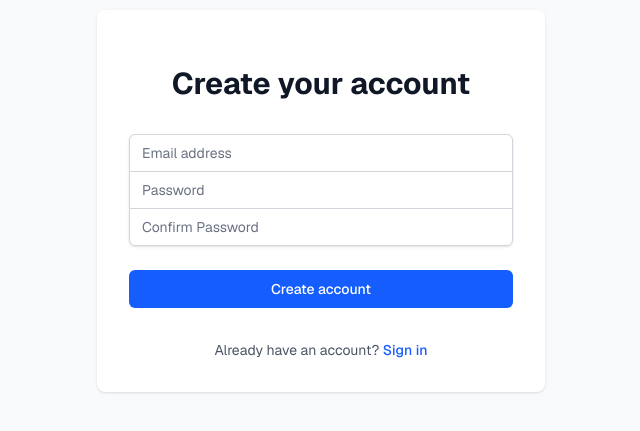
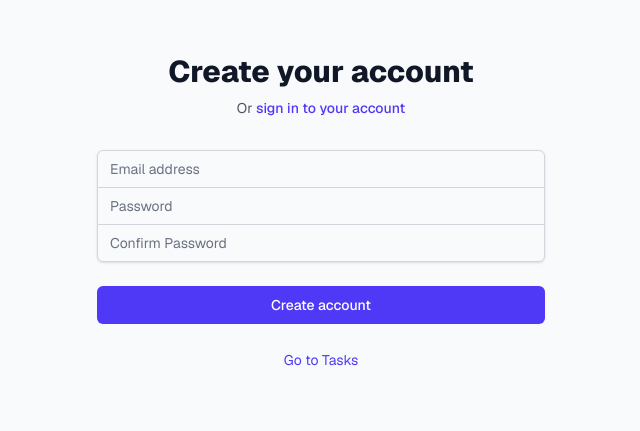
Before and after one commit to Harshpandey2165/enpoint, a Next.js app in the folder frontend/: page /register in a window 1280 px wide. Shown: the part 199-630 px from the top of the page, without its empty margins (319-959 px from the left). Built offline with nearby package versions, Linux system fonts and the light colour scheme.

Commit message:
Add Go to Tasks button on login and register pages

```diff
--- a/frontend/src/app/login/page.tsx
+++ b/frontend/src/app/login/page.tsx
@@ -42,30 +42,51 @@ export default function LoginPage() {
   };
 
   return (
-    <div className="min-h-screen flex items-center justify-center bg-gray-50">
-      <div className="w-full max-w-md space-y-8 p-8 bg-white rounded-lg shadow">
+    <div className="min-h-screen flex items-center justify-center bg-gray-50 py-12 px-4 sm:px-6 lg:px-8">
+      <div className="max-w-md w-full space-y-8">
         <div>
-          <h2 className="mt-6 text-center text-3xl font-bold text-gray-900">
+          <h2 className="mt-6 text-center text-3xl font-extrabold text-gray-900">
             Sign in to your account
           </h2>
+          <p className="mt-2 text-center text-sm text-gray-600">
+            Or{' '}
+            <button
+              onClick={() => router.push('/register')}
+              className="font-medium text-indigo-600 hover:text-indigo-500"
+            >
+              register for a new account
+            </button>
+          </p>
         </div>
         <form className="mt-8 space-y-6" onSubmit={handleSubmit}>
           <div className="rounded-md shadow-sm -space-y-px">
             <div>
+              <label htmlFor="email-address" className="sr-only">
+                Email address
+              </label>
               <input
+                id="email-address"
+                name="email"
                 type="email"
+                autoComplete="email"
                 required
-                className="appearance-none rounded-none relative block w-full px-3 py-2 border border-gray-300 placeholder-gray-500 text-gray-900 rounded-t-md focus:outline-none focus:ring-blue-500 focus:border-blue-500 focus:z-10 sm:text-sm"
+                className="appearance-none rounded-none relative block w-full px-3 py-2 border border-gray-300 placeholder-gray-500 text-gray-900 rounded-t-md focus:outline-none focus:ring-indigo-500 focus:border-indigo-500 focus:z-10 sm:text-sm"
                 placeholder="Email address"
                 value={email}
                 onChange={(e) => setEmail(e.target.value)}
               />
             </div>
             <div>
+              <label htmlFor="password" className="sr-only">
+                Password
+              </label>
               <input
+                id="password"
+                name="password"
                 type="password"
+                autoComplete="current-password"
                 required
-                className="appearance-none rounded-none relative block w-full px-3 py-2 border border-gray-300 placeholder-gray-500 text-gray-900 rounded-b-md focus:outline-none focus:ring-blue-500 focus:border-blue-500 focus:z-10 sm:text-sm"
+                className="appearance-none rounded-none relative block w-full px-3 py-2 border border-gray-300 placeholder-gray-500 text-gray-900 rounded-b-md focus:outline-none focus:ring-indigo-500 focus:border-indigo-500 focus:z-10 sm:text-sm"
                 placeholder="Password"
                 value={password}
                 onChange={(e) => setPassword(e.target.value)}
@@ -74,30 +95,29 @@ export default function LoginPage() {
           </div>
 
           {error && (
-            <div className="text-red-500 text-sm text-center">{error}</div>
+            <div className="text-red-500 text-sm text-center">
+              {error}
+            </div>
           )}
 
           <div>
             <Button
               type="submit"
+              disabled={isLoading}
               className="group relative w-full flex justify-center py-2 px-4 border border-transparent text-sm font-medium rounded-md text-white bg-blue-600 hover:bg-blue-700 focus:outline-none focus:ring-2 focus:ring-offset-2 focus:ring-blue-500"
-              disabled={isLoading}
             >
               {isLoading ? 'Signing in...' : 'Sign in'}
             </Button>
           </div>
+          <div className="text-center">
+            <button
+              onClick={() => router.push('/tasks')}
+              className="text-blue-600 hover:text-blue-500 text-sm"
+            >
+              Go to Tasks
+            </button>
+          </div>
         </form>
-        <div className="text-center">
-          <p className="text-sm text-gray-600">
-            Don&apos;t have an account?{' '}
-            <a
-              href="/register"
-              className="font-medium text-blue-600 hover:text-blue-500"
-            >
-              Create one
-            </a>
-          </p>
-        </div>
       </div>
     </div>
   );
--- a/frontend/src/app/register/page.tsx
+++ b/frontend/src/app/register/page.tsx
@@ -49,40 +49,66 @@ export default function RegisterPage() {
   };
 
   return (
-    <div className="min-h-screen flex items-center justify-center bg-gray-50">
-      <div className="w-full max-w-md space-y-8 p-8 bg-white rounded-lg shadow">
+    <div className="min-h-screen flex items-center justify-center bg-gray-50 py-12 px-4 sm:px-6 lg:px-8">
+      <div className="max-w-md w-full space-y-8">
         <div>
-          <h2 className="mt-6 text-center text-3xl font-bold text-gray-900">
+          <h2 className="mt-6 text-center text-3xl font-extrabold text-gray-900">
             Create your account
           </h2>
+          <p className="mt-2 text-center text-sm text-gray-600">
+            Or{' '}
+            <button
+              onClick={() => router.push('/login')}
+              className="font-medium text-indigo-600 hover:text-indigo-500"
+            >
+              sign in to your account
+            </button>
+          </p>
         </div>
         <form className="mt-8 space-y-6" onSubmit={handleSubmit}>
           <div className="rounded-md shadow-sm -space-y-px">
             <div>
+              <label htmlFor="email-address" className="sr-only">
+                Email address
+              </label>
               <input
+                id="email-address"
+                name="email"
                 type="email"
+                autoComplete="email"
                 required
-                className="appearance-none rounded-none relative block w-full px-3 py-2 border border-gray-300 placeholder-gray-500 text-gray-900 rounded-t-md focus:outline-none focus:ring-blue-500 focus:border-blue-500 focus:z-10 sm:text-sm"
+                className="appearance-none rounded-none relative block w-full px-3 py-2 border border-gray-300 placeholder-gray-500 text-gray-900 rounded-t-md focus:outline-none focus:ring-indigo-500 focus:border-indigo-500 focus:z-10 sm:text-sm"
                 placeholder="Email address"
                 value={email}
                 onChange={(e) => setEmail(e.target.value)}
               />
             </div>
             <div>
+              <label htmlFor="password" className="sr-only">
+                Password
+              </label>
               <input
+                id="password"
+                name="password"
                 type="password"
+                autoComplete="new-password"
                 required
-                className="appearance-none rounded-none relative block w-full px-3 py-2 border border-gray-300 placeholder-gray-500 text-gray-900 focus:outline-none focus:ring-blue-500 focus:border-blue-500 focus:z-10 sm:text-sm"
+                className="appearance-none rounded-none relative block w-full px-3 py-2 border border-gray-300 placeholder-gray-500 text-gray-900 focus:outline-none focus:ring-indigo-500 focus:border-indigo-500 focus:z-10 sm:text-sm"
                 placeholder="Password"
                 value={password}
                 onChange={(e) => setPassword(e.target.value)}
               />
             </div>
             <div>
+              <label htmlFor="confirm-password" className="sr-only">
+                Confirm Password
+              </label>
               <input
+                id="confirm-password"
+                name="confirm-password"
                 type="password"
                 required
-                className="appearance-none rounded-none relative block w-full px-3 py-2 border border-gray-300 placeholder-gray-500 text-gray-900 rounded-b-md focus:outline-none focus:ring-blue-500 focus:border-blue-500 focus:z-10 sm:text-sm"
+                className="appearance-none rounded-none relative block w-full px-3 py-2 border border-gray-300 placeholder-gray-500 text-gray-900 rounded-b-md focus:outline-none focus:ring-indigo-500 focus:border-indigo-500 focus:z-10 sm:text-sm"
                 placeholder="Confirm Password"
                 value={confirmPassword}
                 onChange={(e) => setConfirmPassword(e.target.value)}
@@ -91,30 +117,29 @@ export default function RegisterPage() {
           </div>
 
           {error && (
-            <div className="text-red-500 text-sm text-center">{error}</div>
+            <div className="text-red-500 text-sm text-center">
+              {error}
+            </div>
           )}
 
           <div>
             <Button
               type="submit"
-              className="group relative w-full flex justify-center py-2 px-4 border border-transparent text-sm font-medium rounded-md text-white bg-blue-600 hover:bg-blue-700 focus:outline-none focus:ring-2 focus:ring-offset-2 focus:ring-blue-500"
               disabled={isLoading}
+              className="group relative w-full flex justify-center py-2 px-4 border border-transparent text-sm font-medium rounded-md text-white bg-indigo-600 hover:bg-indigo-700 focus:outline-none focus:ring-2 focus:ring-offset-2 focus:ring-indigo-500"
             >
               {isLoading ? 'Creating account...' : 'Create account'}
             </Button>
           </div>
+          <div className="text-center">
+            <button
+              onClick={() => router.push('/tasks')}
+              className="text-indigo-600 hover:text-indigo-500 text-sm"
+            >
+              Go to Tasks
+            </button>
+          </div>
         </form>
-        <div className="text-center">
-          <p className="text-sm text-gray-600">
-            Already have an account?{' '}
-            <a
-              href="/login"
-              className="font-medium text-blue-600 hover:text-blue-500"
-            >
-              Sign in
-            </a>
-          </p>
-        </div>
       </div>
     </div>
   );
```
